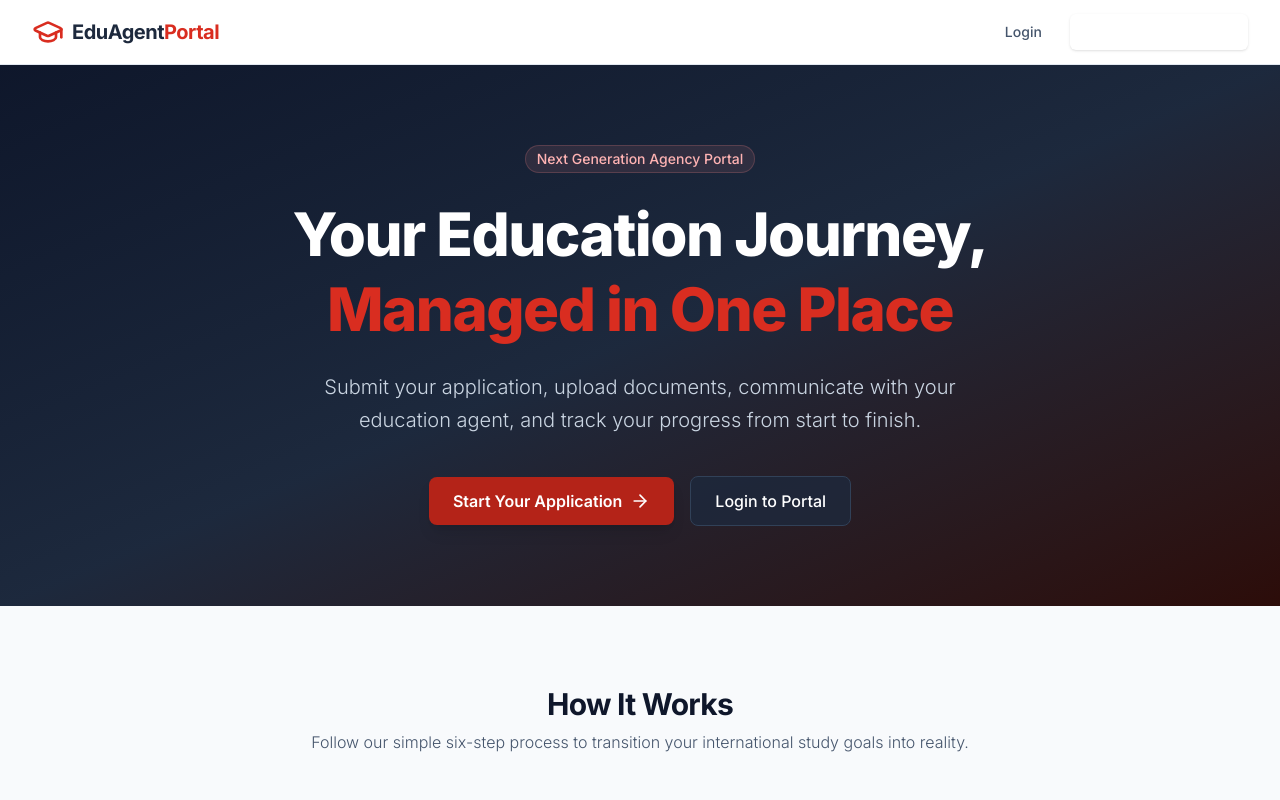
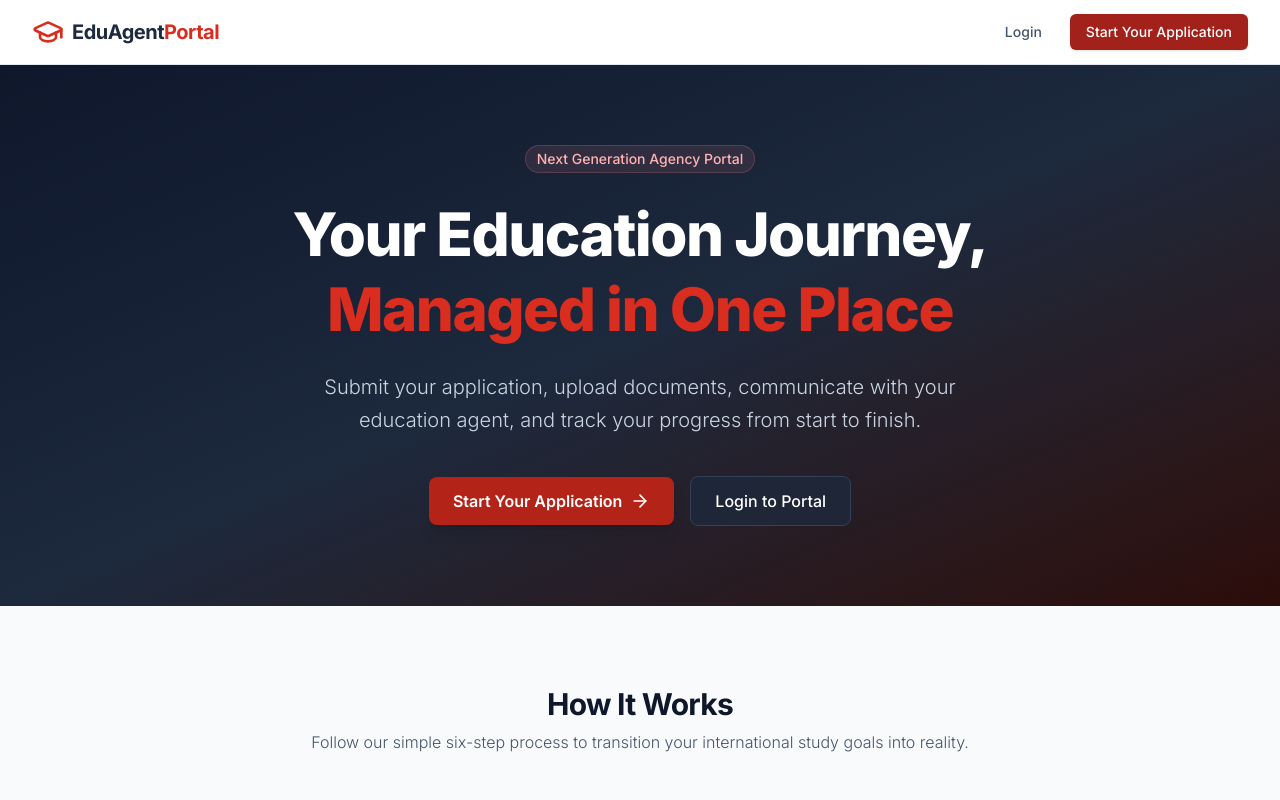
Before and after one commit to Sucrepapii/Edu-agency, a Next.js app: page / in a window 1280 px wide. Shown: the top 800 px of the page. Built offline with nearby package versions, Linux system fonts and the light colour scheme; no server answers.

Commit message:
fix(theme): define red-650 style and map blue colors to army green

```diff
--- a/src/app/globals.css
+++ b/src/app/globals.css
@@ -40,10 +40,24 @@
   --color-red-400: #ff8787;
   --color-red-500: #d92d20;
   --color-red-600: #b42318;
+  --color-red-650: #a2221b;
   --color-red-700: #912018;
   --color-red-800: #7a271a;
   --color-red-900: #551e17;
   --color-red-950: #2c0c09;
+
+  /* Map blue to Army Green to instantly update the branding and dashboard */
+  --color-blue-50: #f4f6f0;
+  --color-blue-100: #e6ebdb;
+  --color-blue-200: #ccd8b9;
+  --color-blue-300: #adbfa3;
+  --color-blue-400: #89a17b;
+  --color-blue-500: #607d53;
+  --color-blue-600: #4b6240;
+  --color-blue-700: #3b4e33;
+  --color-blue-800: #2f3e29;
+  --color-blue-900: #263222;
+  --color-blue-950: #131911;
 }
 
 @keyframes slideInRight {
```
